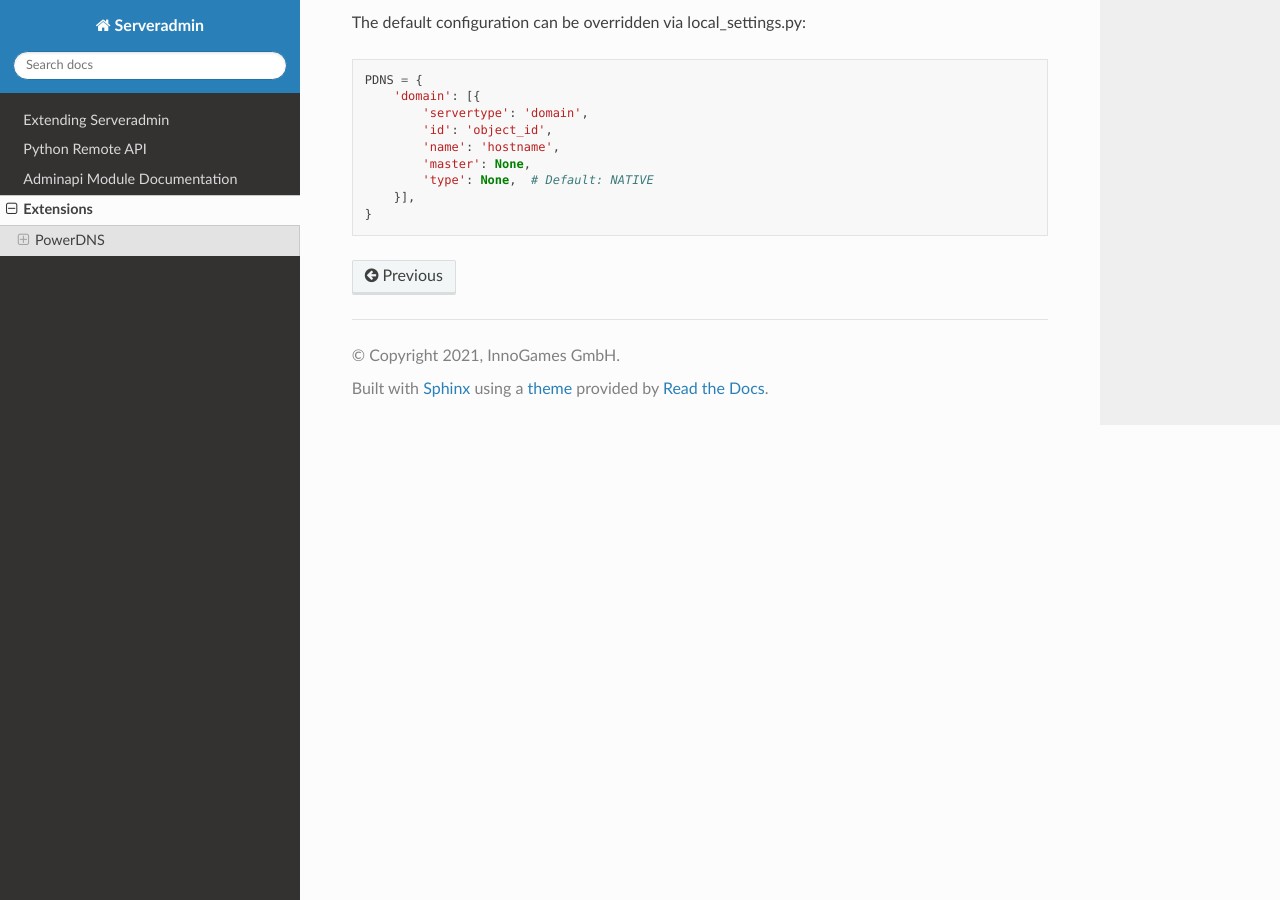
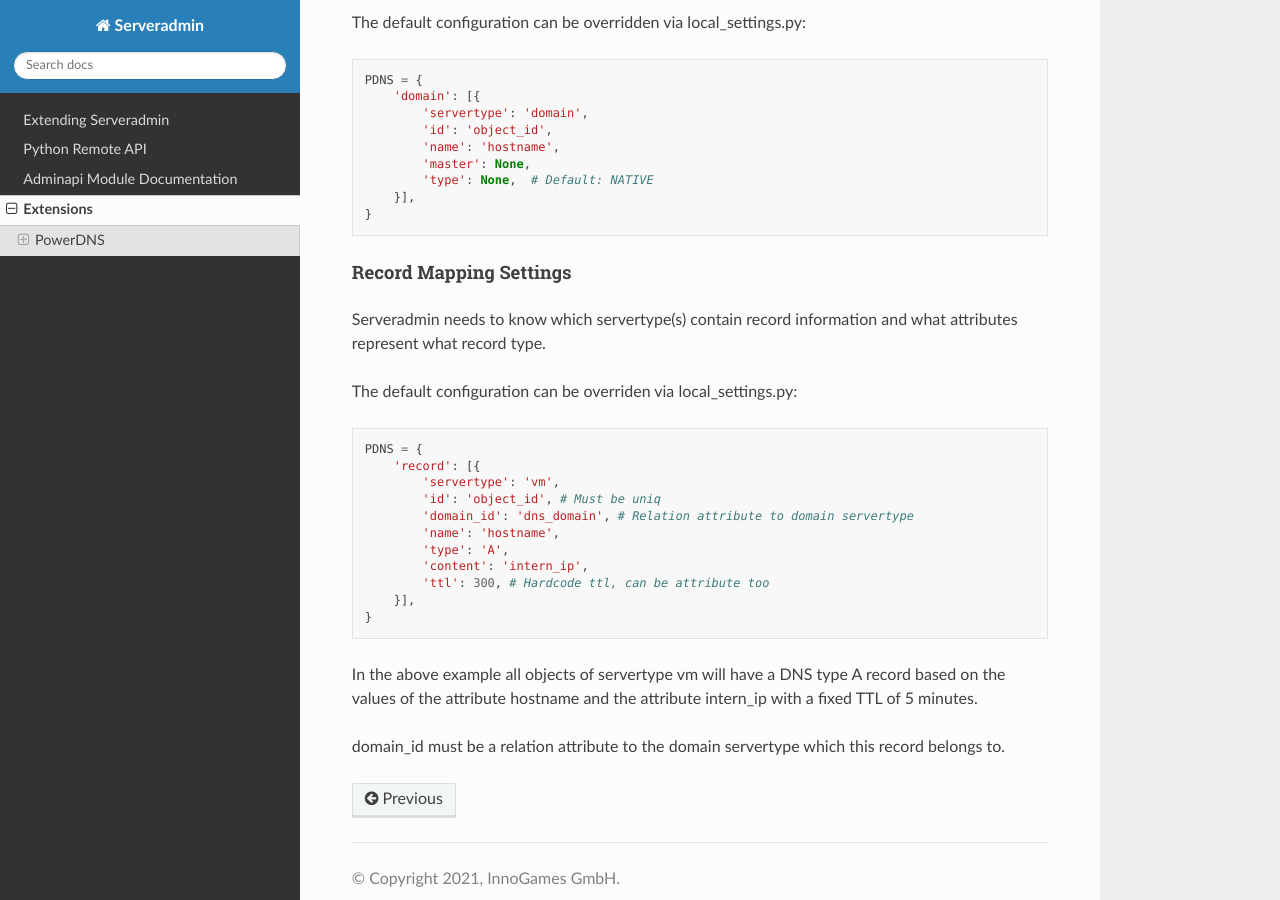
Before and after one commit to innogames/serveradmin, a Sphinx documentation site: the page built from docs/source/extensions.rst, in a window 1280 px wide and 900 px high, scrolled down 2690 px. Built offline with Sphinx 7.4.7 and the Read the Docs theme 2.0.0, drawn with Linux system fonts in a browser that asks for light colours.

Commit message:
Add default settings and documentation for Records

```diff
--- a/docs/source/extensions.rst
+++ b/docs/source/extensions.rst
@@ -102,3 +102,31 @@ The default configuration can be overridden via local_settings.py::
             'type': None,  # Default: NATIVE
         }],
     }
+
+
+Record Mapping Settings
+"""""""""""""""""""""""
+
+Serveradmin needs to know which servertype(s) contain record information and
+what attributes represent what record type.
+
+The default configuration can be overriden via local_settings.py::
+
+    PDNS = {
+        'record': [{
+            'servertype': 'vm',
+            'id': 'object_id', # Must be uniq
+            'domain_id': 'dns_domain', # Relation attribute to domain servertype
+            'name': 'hostname',
+            'type': 'A',
+            'content': 'intern_ip',
+            'ttl': 300, # Hardcode ttl, can be attribute too
+        }],
+    }
+
+In the above example all objects of servertype vm will have a DNS type A record
+based on the values of the attribute hostname and the attribute intern_ip with
+a fixed TTL of 5 minutes.
+
+domain_id must be a relation attribute to the domain servertype which this
+record belongs to.
```
Also changed, not shown: 1 other file.
